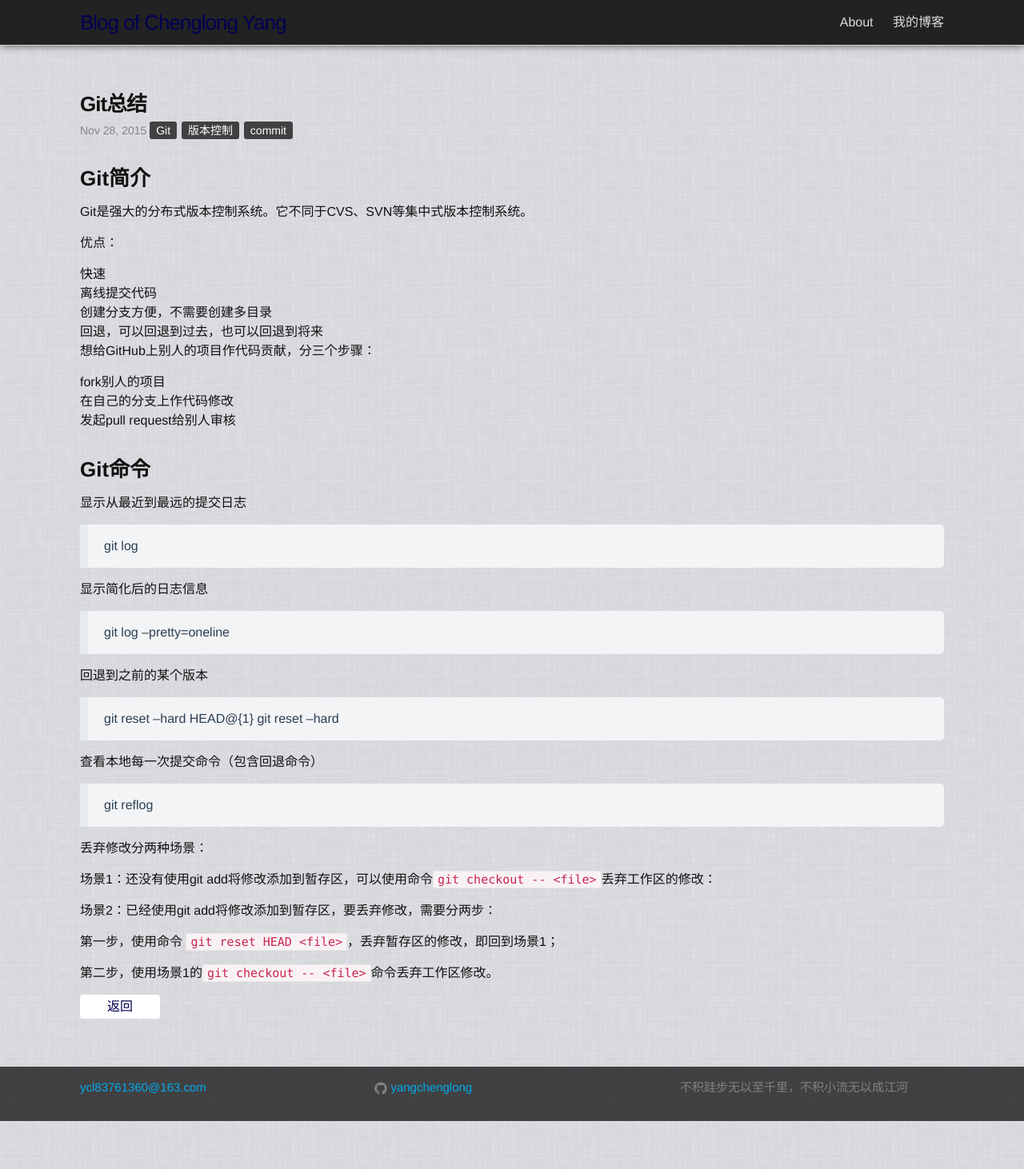
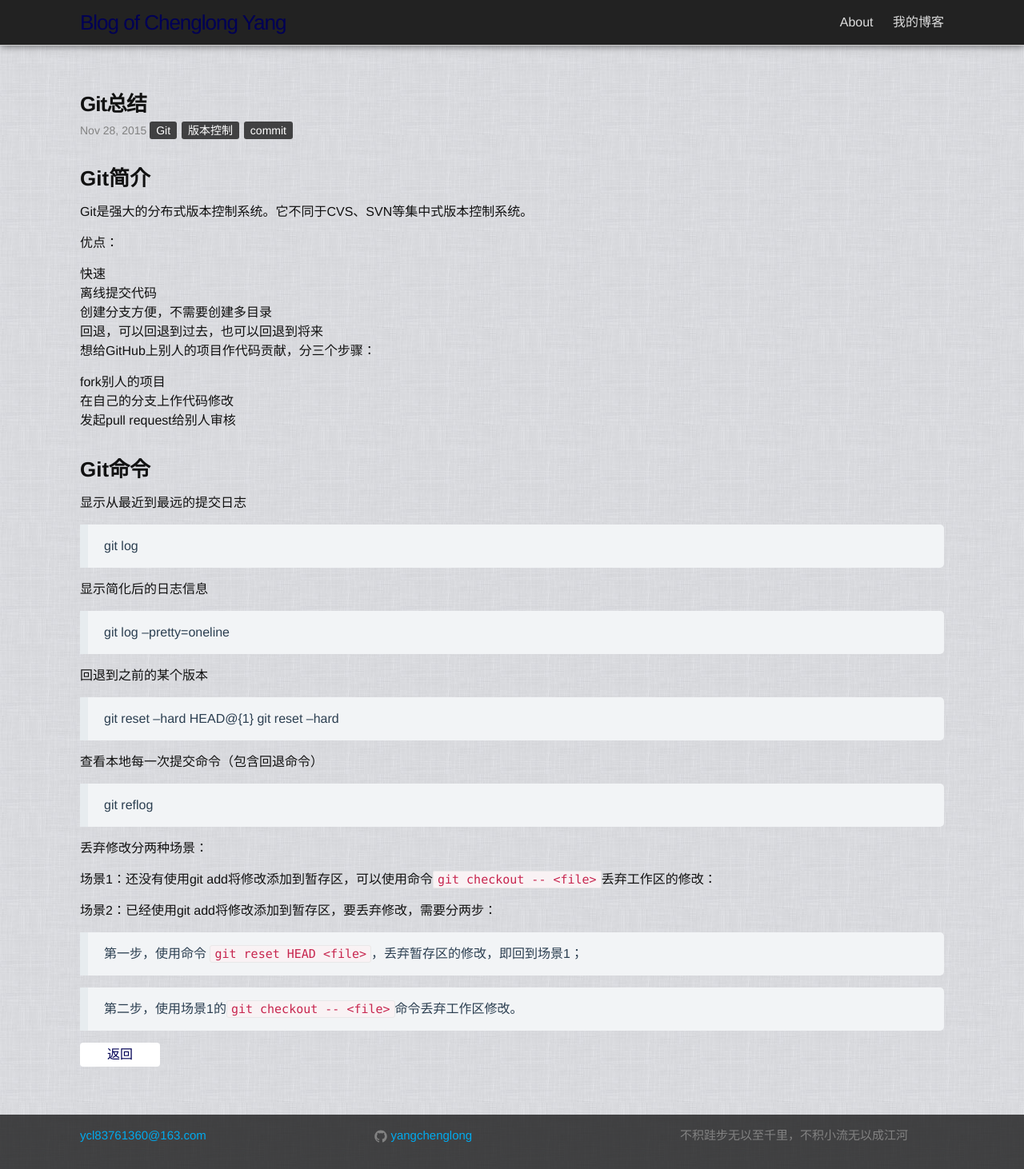
Before and after one commit to laurelyoung/laurelyoung.github.io, a Jekyll site: the page built from _posts/2015-11-28-Git总结.md, in a window 1280 px wide. Shown: the whole page at 80% size. Built offline with Jekyll 4.4.1, drawn with Linux system fonts in a browser that asks for light colours; before the commit the page ends 1402 px from its top, so only the background shows below that.

Commit message:
修改md样式

```diff
--- a/_posts/2015-11-28-Git总结.md
+++ b/_posts/2015-11-28-Git总结.md
@@ -14,17 +14,17 @@
 
 优点：
 
-+ 快速
-+ 离线提交代码
-+ 创建分支方便，不需要创建多目录
-+ 回退，可以回退到过去，也可以回退到将来
+* 快速
+* 离线提交代码
+* 创建分支方便，不需要创建多目录
+* 回退，可以回退到过去，也可以回退到将来
 
 
 想给GitHub上别人的项目作代码贡献，分三个步骤：
 
-+ fork别人的项目
-+ 在自己的分支上作代码修改
-+ 发起pull request给别人审核
+* fork别人的项目
+* 在自己的分支上作代码修改
+* 发起pull request给别人审核
 
 
 # Git命令
@@ -52,14 +52,14 @@
 
 丢弃修改分两种场景：
 
-+ 场景1：还没有使用git add将修改添加到暂存区，可以使用命令`git checkout -- <file>`丢弃工作区的修改：
+* 场景1：还没有使用git add将修改添加到暂存区，可以使用命令`git checkout -- <file>`丢弃工作区的修改：
 
 
-+ 场景2：已经使用git add将修改添加到暂存区，要丢弃修改，需要分两步：
+* 场景2：已经使用git add将修改添加到暂存区，要丢弃修改，需要分两步：
 
-    + 第一步，使用命令 `git reset HEAD <file>`，丢弃暂存区的修改，即回到场景1；
+    > * 第一步，使用命令 `git reset HEAD <file>`，丢弃暂存区的修改，即回到场景1；
 
-    + 第二步，使用场景1的`git checkout -- <file>`命令丢弃工作区修改。
+    > * 第二步，使用场景1的`git checkout -- <file>`命令丢弃工作区修改。
 
 
 <a href="{{ site.baseurl }}/index.html" class="btn-back">返回</a>
```
